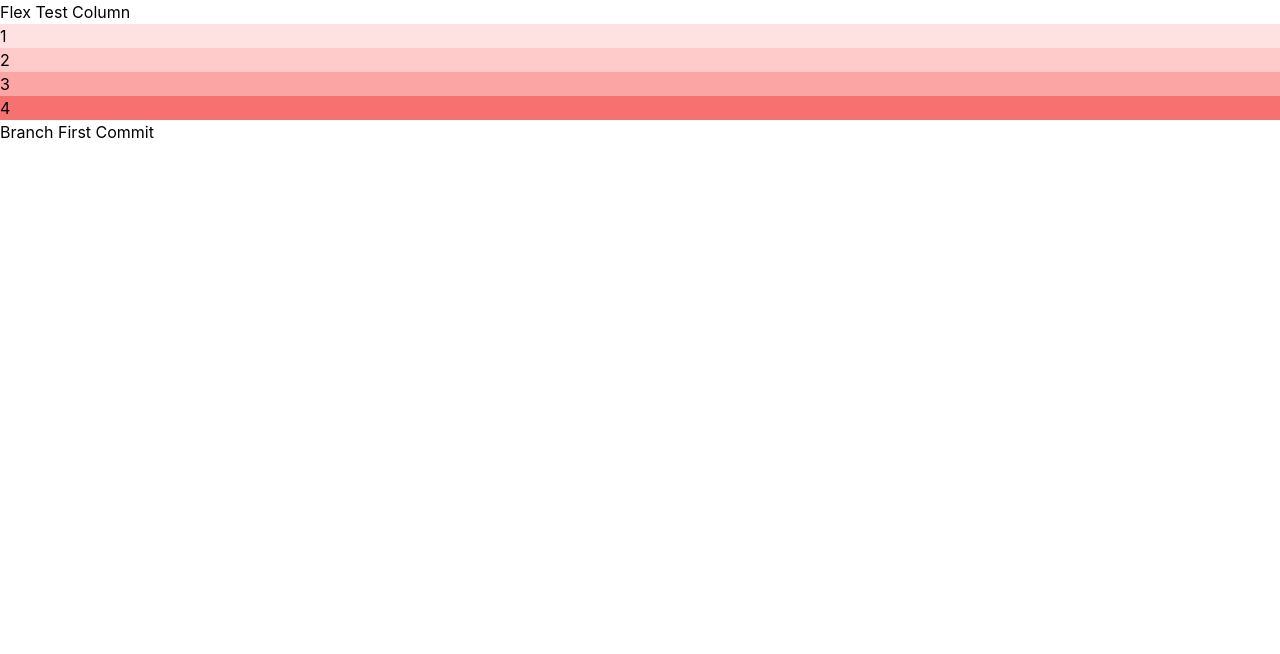
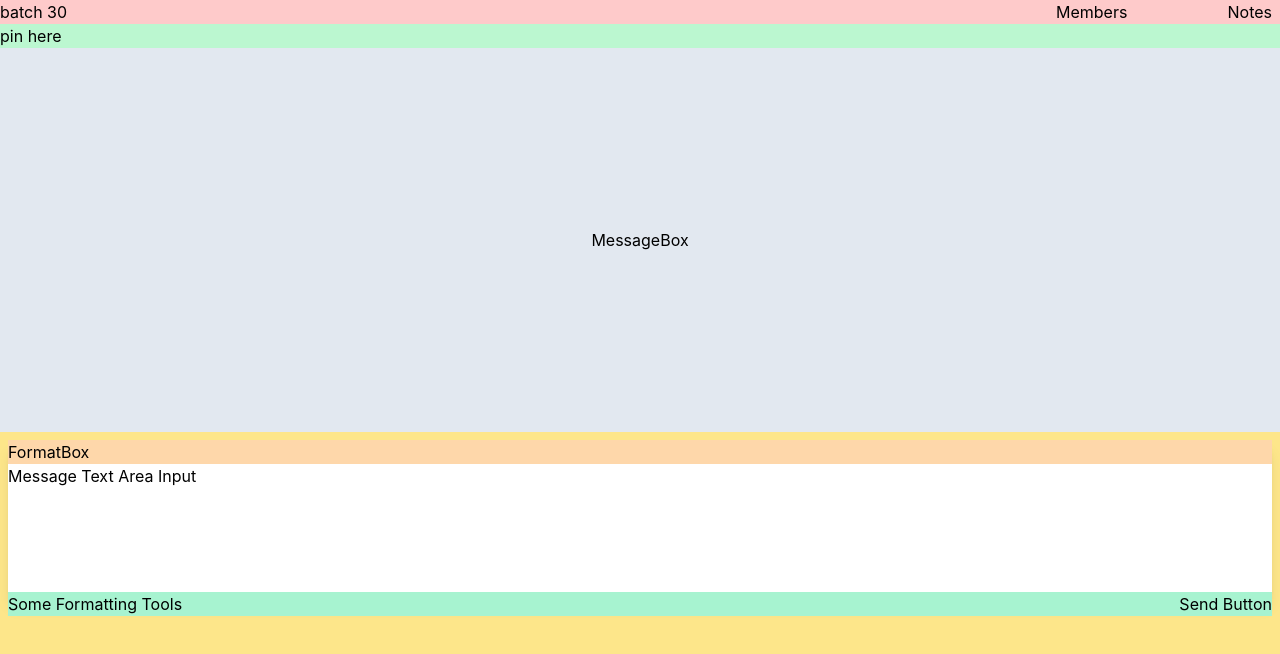
Before and after one commit to seenjey07/Project-Slack, a React (Create React App) app: page / in a window 1280 px wide. Shown: the top 654 px of the page. Built offline with nearby package versions, Linux system fonts and the light colour scheme.

Commit message:
Created initial send message component and channels

```diff
--- a/src/App.js
+++ b/src/App.js
@@ -1,19 +1,12 @@
 
 import './App.css';
+import Channels from './Components/Channels';
 
 function App() {
   return (
-    <div>
-      <div className="flex flex-col">Flex Test Column
-      <div className="bg-red-100">1</div>
-      <div className="bg-red-200">2</div>
-      <div className="bg-red-300">3</div>
-      <div className="bg-red-400">4</div>
-      </div>
-    <div>Branch First Commit</div>
-
-
-    </div>
+    <>
+    <Channels />
+    </>
   );
 }
 
--- /dev/null
+++ b/src/Components/Channels.jsx
@@ -0,0 +1,28 @@
+import SendMessage from "./FunctionalComponent/SendMessage";
+
+const Channels = () => {
+  return (
+    <>
+      <div className="bg-amber-200 h-screen">
+        <div className="flex justify-between bg-red-200">
+          <span>batch 30</span>
+          <div className="flex w-56 justify-between">
+            <span>Members</span>
+            <span className="pr-2">Notes</span>
+          </div>
+        </div>
+
+        <div className="bg-green-200 w-screen">
+          <span>pin here</span>
+        </div>
+
+        <div className="flex justify-center items-center bg-slate-200 h-96">
+          MessageBox
+        </div>
+        <SendMessage />
+      </div>
+    </>
+  );
+};
+
+export default Channels;
--- /dev/null
+++ b/src/Components/FunctionalComponent/SendMessage.jsx
@@ -0,0 +1,23 @@
+const SendMessage = () => {
+  return (
+    <>
+      <div className="flex flex-col m-2 h-40 rounded-lg shadow-lg bg-white">
+        <span className="w-full bg-orange-200">FormatBox </span>
+        <div>
+          <div className="h-32">
+            Message Text Area Input
+            <input type="text" />
+          </div>
+
+          <div className="flex flex-row justify-between bg-emerald-200">
+            <span>Some Formatting Tools</span>
+
+            <span>Send Button</span>
+          </div>
+        </div>
+      </div>
+    </>
+  );
+};
+
+export default SendMessage;
```
